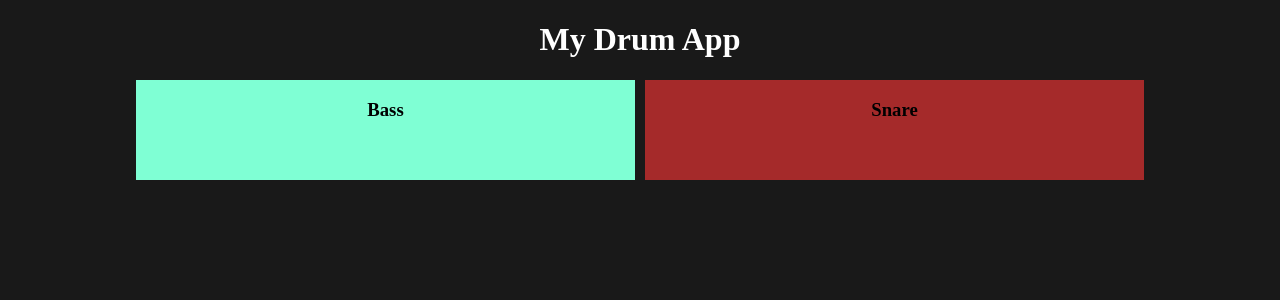
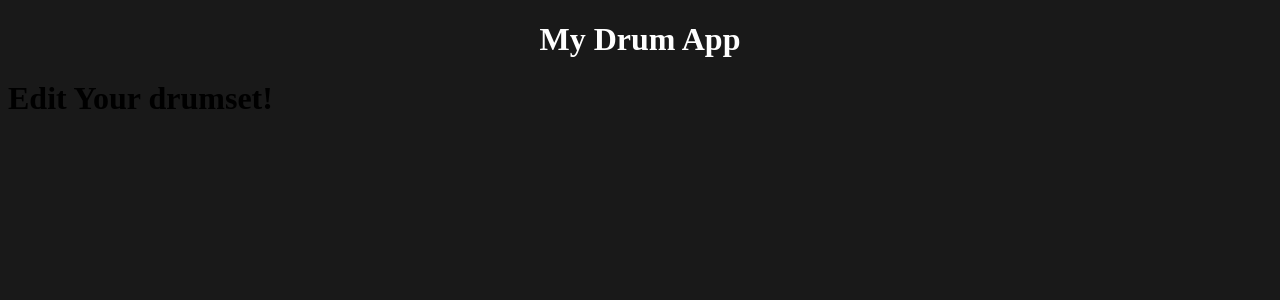
Before and after one commit to dwinniford/my-drum-app, an Angular app: page /edit in a window 1280 px wide. Shown: the top 300 px of the page. Built offline with nearby package versions, Linux system fonts and the light colour scheme.

Commit message:
adds router

```diff
--- a/src/app/app.component.css
+++ b/src/app/app.component.css
@@ -2,10 +2,3 @@ main h1 {
     text-align: center;
     color: #fff;
 }
-
-.drum-grid {
-    display: grid;
-    grid-template-columns: 1fr 1fr;
-    margin: 0px 10vw 0px 10vw;
-    grid-gap: 10px;
-}
--- a/src/app/app.component.html
+++ b/src/app/app.component.html
@@ -1,4 +1,4 @@
 <main>
   <h1>My Drum App</h1>
-  <app-drumset class="drum-grid"></app-drumset>
+  <router-outlet></router-outlet>
 </main>
--- a/src/app/app.module.ts
+++ b/src/app/app.module.ts
@@ -1,18 +1,29 @@
 import { BrowserModule } from '@angular/platform-browser';
 import { NgModule } from '@angular/core';
+import {RouterModule, Routes} from '@angular/router'
 
 import { AppComponent } from './app.component';
 import { DrumsetComponent } from './drumset/drumset.component';
 import { DrumBlockComponent } from './drum-block/drum-block.component';
+import { DrumBuilderComponent } from './drum-builder/drum-builder.component';
+
+const appRoutes: Routes = [
+  {path: '', component: DrumsetComponent },
+  {path: 'edit', component: DrumBuilderComponent}
+]
 
 @NgModule({
   declarations: [
     AppComponent,
     DrumsetComponent,
-    DrumBlockComponent
+    DrumBlockComponent,
+    DrumBuilderComponent
   ],
   imports: [
-    BrowserModule
+    BrowserModule,
+    RouterModule.forRoot(
+      appRoutes
+    )
   ],
   providers: [],
   bootstrap: [AppComponent]
--- /dev/null
+++ b/src/app/drum-builder/drum-builder.component.html
@@ -0,0 +1 @@
+<h1>Edit Your drumset!</h1>
--- /dev/null
+++ b/src/app/drum-builder/drum-builder.component.ts
@@ -0,0 +1,15 @@
+import { Component, OnInit } from '@angular/core';
+
+@Component({
+  selector: 'app-drum-builder',
+  templateUrl: './drum-builder.component.html',
+  styleUrls: ['./drum-builder.component.css']
+})
+export class DrumBuilderComponent implements OnInit {
+
+  constructor() { }
+
+  ngOnInit(): void {
+  }
+
+}
--- a/src/app/drumset/drumset.component.css
+++ b/src/app/drumset/drumset.component.css
@@ -9,3 +9,10 @@
 .drum-block:nth-child(2) {
     background-color: brown;
 }
+
+.drum-grid {
+    display: grid;
+    grid-template-columns: 1fr 1fr;
+    margin: 0px 10vw 0px 10vw;
+    grid-gap: 10px;
+}
--- a/src/app/drumset/drumset.component.html
+++ b/src/app/drumset/drumset.component.html
@@ -1 +1,3 @@
-<app-drum-block *ngFor="let drum of drums"  [drum]="drum" class="drum-block"></app-drum-block>
+<div class="drum-grid">
+    <app-drum-block *ngFor="let drum of drums"  [drum]="drum" class="drum-block"></app-drum-block>
+</div>
```
Also changed, not shown: src/app/drum-builder/drum-builder.component.css (added), 1 other file (tests, documents, lock files or other folders).
